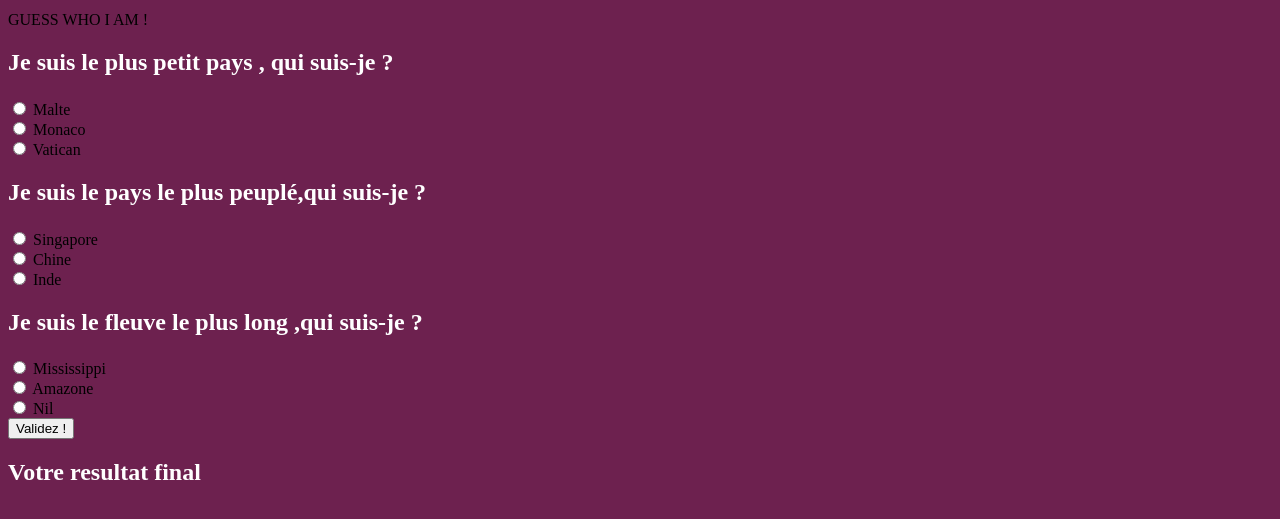
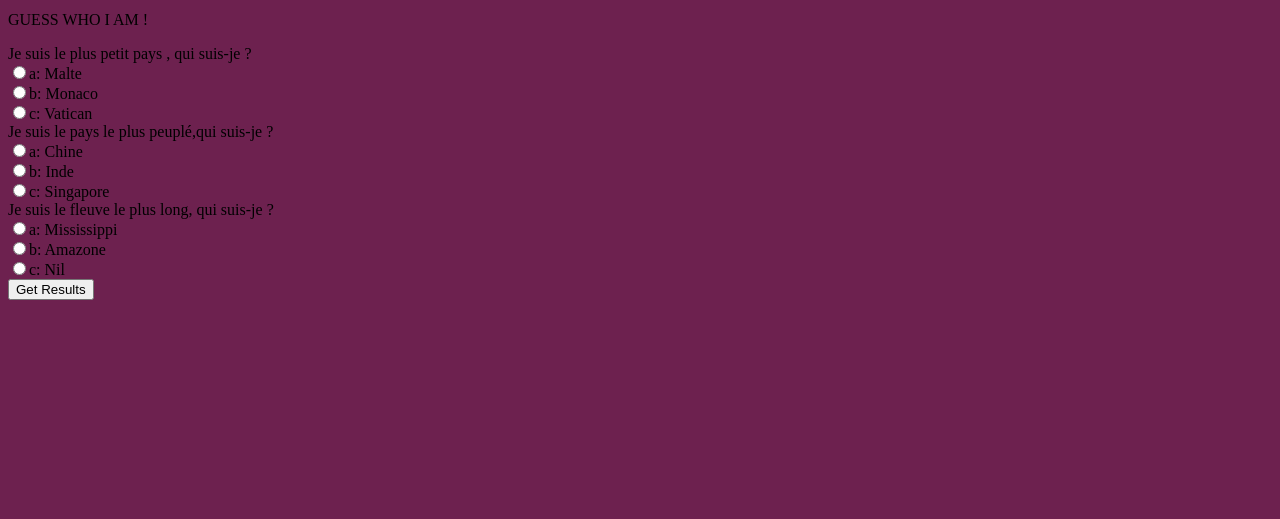
Before and after one commit to NicolasMauriceFtip/JavaCreep2, a plain HTML site: page quiz/quiz.html in a window 1280 px wide. Shown: the part 399-918 px from the top of the page. Drawn offline with Linux system fonts and the light colour scheme.

Commit message:
quiz update

```diff
--- a/ToDoList/todolist.js
+++ b/ToDoList/todolist.js
@@ -4,6 +4,7 @@ let filter = document.getElementById('filter');
 let itemCompleted = document.getElementById('items-completed');
 
 //add item
+
 form.addEventListener('submit', addItem);
 function addItem(e) {
 	// bloque action par defaut de l'interface event
--- a/design/style.css
+++ b/design/style.css
@@ -1,70 +1,51 @@
 /************* HEADER **************/
-header{
-    background-color:#B33771;
+header {
+	background-color: #b33771;
 }
 h1 {
 	justify-content: center;
 	text-align: center;
 	color: white;
-    padding:30 px ;
+	padding: 30 px;
 	width: 100%;
 	height: 100px;
 	margin-left: auto;
 	margin-right: auto;
 }
 
-
-
-
-
-
-
-
 /************* BODY ****************/
 
-body{
-    background-color: #6D214F;
+body {
+	background-color: #6d214f;
 }
 a {
-    color: #FD7272;
+	color: #fd7272;
 	text-decoration: none;
 	font-size: 40px;
 	font-family: 'Courier New', Courier, monospace;
 	padding: 5px;
 	border: whitesmoke solid 1px;
 	border-radius: 10px;
-
-
-
 }
-ul li{
+ul li {
 	text-align: center;
-    margin:20px 0px;
-    list-style-type:none;
+	margin: 20px 0px;
+	list-style-type: none;
 }
 
-
-
-
-
-
-
-
-
 /************* FOOTER **************/
-.footer{
-background-color: #B33771;
+.footer {
+	background-color: #b33771;
 	margin-top: 500px;
 	text-align: center;
 }
 h2 {
 	color: white;
 	width: 100%;
-    height:30px;
+	height: 30px;
 	margin-left: auto;
 	margin-right: auto;
 }
-h3{
+h3 {
 	color: white;
-
 }
--- a/quiz/quiz.html
+++ b/quiz/quiz.html
@@ -1,9 +1,9 @@
 <!DOCTYPE html>
 <html lang="en">
 	<head>
-    <meta charset="UTF-8">
-    <meta name="viewport" content="width=device-width, initial-scale=1.0">
-    <link href="../design/style.css" rel="stylesheet">
+		<meta charset="UTF-8" />
+		<meta name="viewport" content="width=device-width, initial-scale=1.0" />
+		<link href="../design/style.css" rel="stylesheet" />
 		<title>GUESS WHO I AM !</title>
 	</head>
 	<body>
@@ -20,76 +20,21 @@
 			</nav>
 		</header>
 		<main>
-    <p> GUESS WHO I AM !  </p>
-    <div class="container">
-        <form class="quiz-form">
-            <div class="question">
-                <h2> Je suis le plus petit pays , qui suis-je ? </h2>
-                 <div>
-                     <input type="radio" id="malte" name="q1" value="a">
-                     <label for="malte">Malte</label>
-                 </div>
-                 <div>
-                    <input type="radio" id="monaco" name="q1" value="b">
-                    <label for="monaco">Monaco</label>
-                </div>
-                <div>
-                    <input type="radio" id="vatican" name="q1" value="c">
-                    <label for="vatican">Vatican</label>
-                </div>
-            </div>
-            <div class="question">
-                <h2> Je suis le pays le plus peuplé,qui suis-je ? </h2>
-                 <div>
-                     <input type="radio" id="singapore" name="q2" value="a">
-                     <label for="singapore">Singapore</label>
-                 </div>
-                 <div>
-                    <input type="radio" id="chine" name="q2" value="b">
-                    <label for="chine">Chine</label>
-                </div>
-                <div>
-                    <input type="radio" id="inde" name="q2" value="c">
-                    <label for="inde">Inde</label>
-                </div>
-            </div>
-            <div class="question">
+			<p>GUESS WHO I AM !</p>
 
-                <h2> Je suis le fleuve le plus long ,qui suis-je ? </h2>
-                 <div>
-                     <input type="radio" id="mississippi" name="q3" value="a">
-                     <label for="mississippi">Mississippi</label>
-                 </div>
-                 <div>
-                    <input type="radio" id="amazone" name="q3" value="b">
-                    <label for="amazone">Amazone</label>
-                </div>
-                <div>
-                    <input type="radio" id="Nil" name="q3" value="c">
-                    <label for="Nil">Nil</label>
-                </div>
+			<div id="quiz"></div>
 
-            </div>
-            <button type="submit">Validez  !</button>
-        </form>
-    </div>
-    <div class="resultats">
-        <h2>Votre resultat final</h2>
-        <p class="aide"></p>
-        <p class="note"></p>
-      </div>
+			<button id="submit">Get Results</button>
 
-
+			<div id="results"></div>
 		</main>
 		<footer>
 			<div class="footer">
 				<h2>Team JavaCreep</h2>
 				<h3>Léa-Rabeb-Jesusa-Alex-Nicolas</h3>
-        <h3> All rights reserved &copy; 2021</h3>
+				<h3>All rights reserved &copy; 2021</h3>
 			</div>
 		</footer>
-<script src="quiz.html"></script>
-
-
+		<script src="quiz.js"></script>
 	</body>
 </html>
--- a/quiz/quiz.js
+++ b/quiz/quiz.js
@@ -0,0 +1,130 @@
+var myQuestions = [
+	{
+		question: 'Je suis le plus petit pays , qui suis-je ?',
+		answers: {
+			a: 'Malte',
+			b: 'Monaco',
+			c: 'Vatican',
+		},
+		correctAnswer: 'c',
+	},
+	{
+		question: 'Je suis le pays le plus peuplé,qui suis-je ?',
+		answers: {
+			a: 'Chine',
+			b: 'Inde',
+			c: 'Singapore',
+		},
+		correctAnswer: 'a',
+	},
+	{
+		question: 'Je suis le fleuve le plus long, qui suis-je ?',
+		answers: {
+			a: 'Mississippi',
+			b: 'Amazone',
+			c: 'Nil',
+		},
+		correctAnswer: 'b',
+	},
+];
+
+var quizContainer = document.getElementById('quiz');
+var resultsContainer = document.getElementById('results');
+var submitButton = document.getElementById('submit');
+
+generateQuiz(myQuestions, quizContainer, resultsContainer, submitButton);
+
+function generateQuiz(
+	questions,
+	quizContainer,
+	resultsContainer,
+	submitButton
+) {
+	function showQuestions(questions, quizContainer) {
+		// we'll need a place to store the output and the answer choices
+		var output = [];
+		var answers;
+
+		// for each question...
+		for (var i = 0; i < questions.length; i++) {
+			// first reset the list of answers
+			answers = [];
+
+			// for each available answer...
+			for (letter in questions[i].answers) {
+				// ...add an html radio button
+				answers.push(
+					'<div>' +
+						'<label>' +
+						'<input type="radio" name="question' +
+						i +
+						'" value="' +
+						letter +
+						'">' +
+						letter +
+						': ' +
+						questions[i].answers[letter] +
+						'</label>' +
+						'</div>'
+				);
+			}
+
+			// add this question and its answers to the output
+			output.push(
+				'<div class="question">' +
+					questions[i].question +
+					'</div>' +
+					'<div class="answers">' +
+					answers.join('') +
+					'</div>'
+			);
+		}
+
+		// finally combine our output list into one string of html and put it on the page
+		quizContainer.innerHTML = output.join('');
+	}
+
+	function showResults(questions, quizContainer, resultsContainer) {
+		// gather answer containers from our quiz
+		var answerContainers = quizContainer.querySelectorAll('.answers');
+
+		// keep track of user's answers
+		var userAnswer = '';
+		var numCorrect = 0;
+
+		// for each question...
+		for (var i = 0; i < questions.length; i++) {
+			// find selected answer
+			userAnswer = (
+				answerContainers[i].querySelector(
+					'input[name=question' + i + ']:checked'
+				) || {}
+			).value;
+
+			// if answer is correct
+			if (userAnswer === questions[i].correctAnswer) {
+				// add to the number of correct answers
+				numCorrect++;
+
+				// color the answers green
+				answerContainers[i].style.color = 'lightgreen';
+			}
+			// if answer is wrong or blank
+			else {
+				// color the answers red
+				answerContainers[i].style.color = 'red';
+			}
+		}
+
+		// show number of correct answers out of total
+		resultsContainer.innerHTML = numCorrect + ' out of ' + questions.length;
+	}
+
+	// show questions right away
+	showQuestions(questions, quizContainer);
+
+	// on submit, show results
+	submitButton.onclick = function () {
+		showResults(questions, quizContainer, resultsContainer);
+	};
+}
```
Also changed, not shown: ToDoList/todolist.html (+6 -2 lines), 1 other file. Lines whose indentation alone changed are shown as unchanged.
